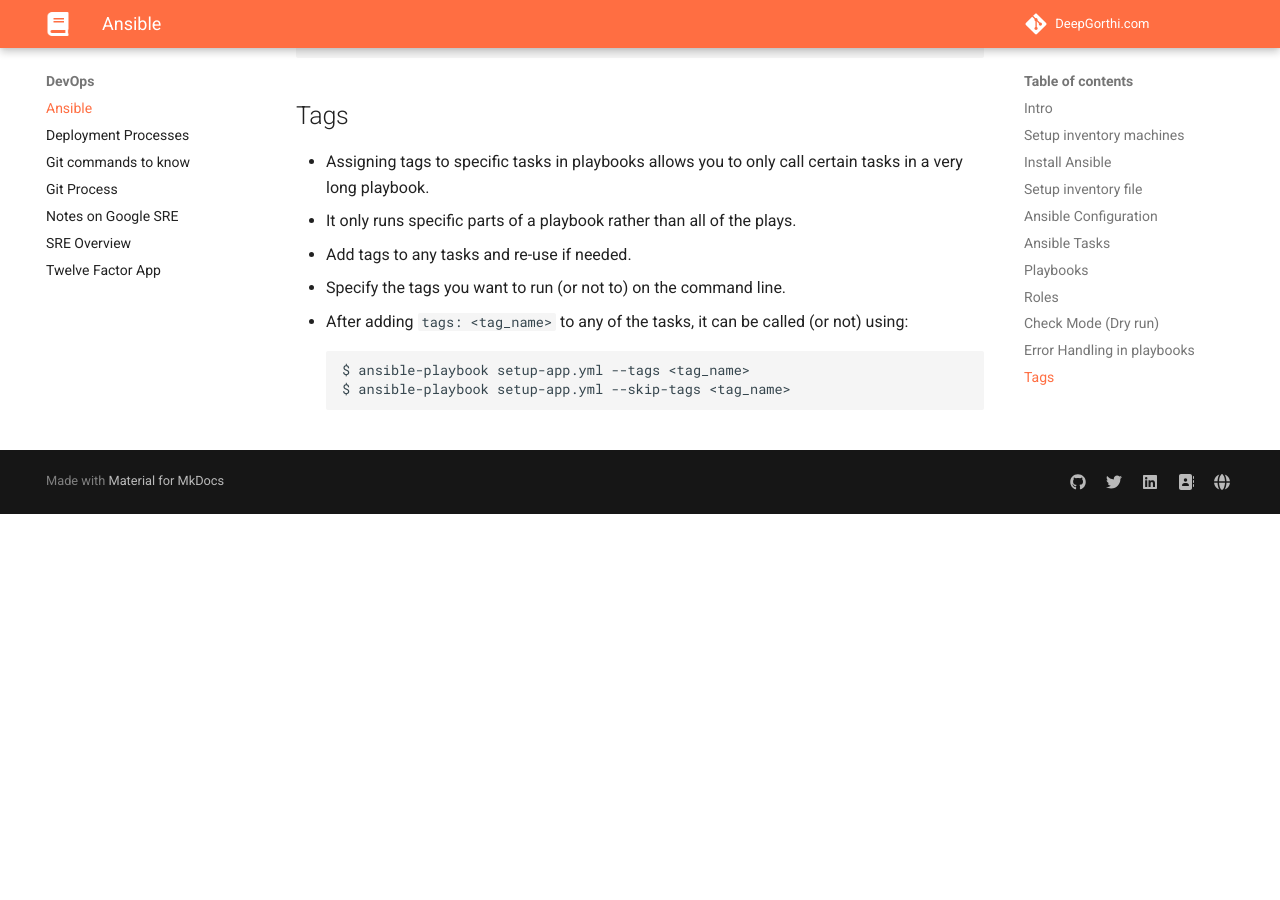
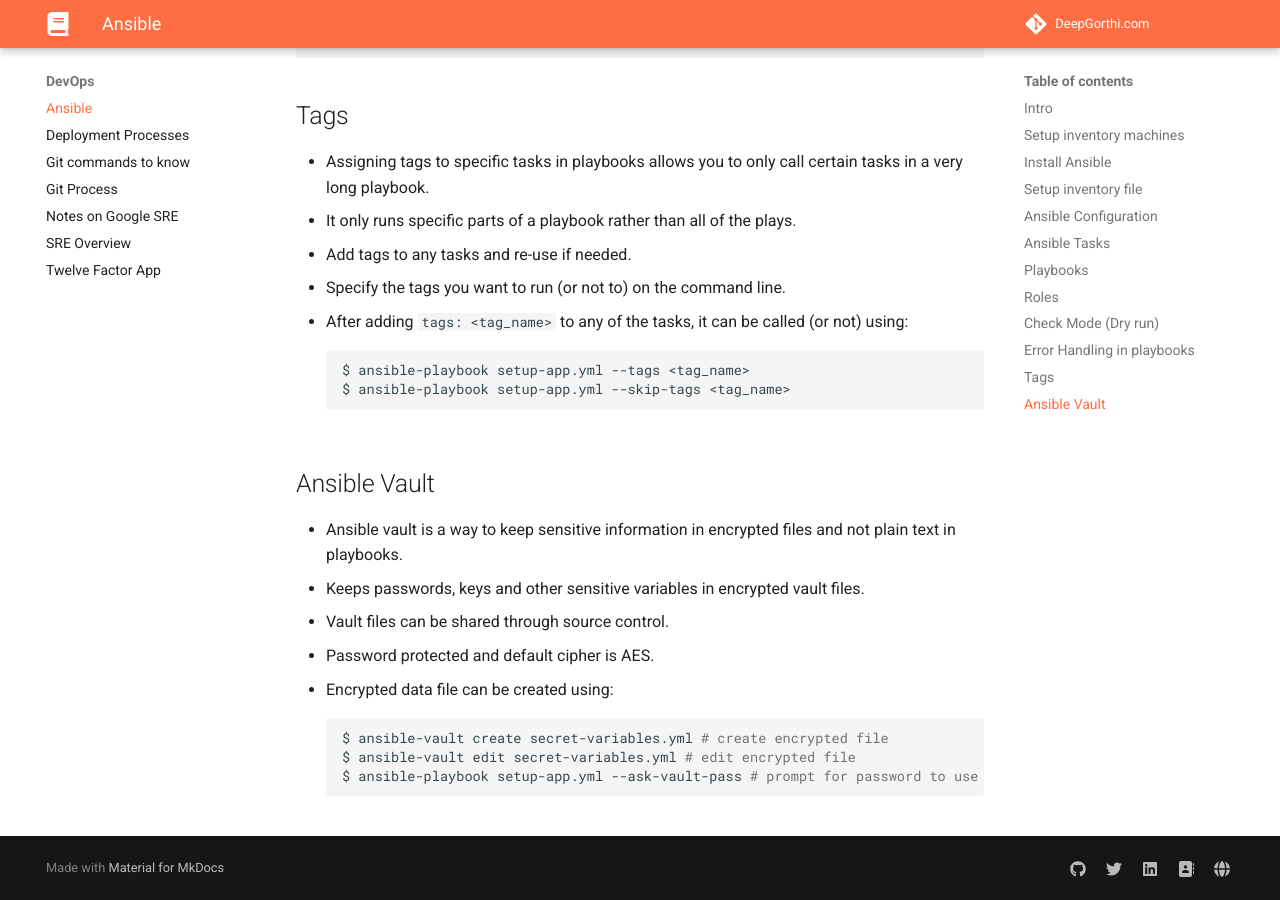
Before and after one commit to deepgorthi/dg-notes, an MkDocs documentation site: the page built from docs/DevOps/ansible.md, in a window 1280 px wide and 900 px high, scrolled down 12870 px. Built offline with MkDocs 1.6.1 and Material for MkDocs 9.7.7, drawn with Linux system fonts in a browser that asks for light colours; before the commit the page ends 13384 px from its top, so only the background shows below that.

Commit message:
ansible vault

````diff
--- a/docs/DevOps/ansible.md
+++ b/docs/DevOps/ansible.md
@@ -1109,3 +1109,16 @@
     $ ansible-playbook setup-app.yml --tags <tag_name>
     $ ansible-playbook setup-app.yml --skip-tags <tag_name>
     ```
+
+## Ansible Vault
+
+- Ansible vault is a way to keep sensitive information in encrypted files and not plain text in playbooks.
+- Keeps passwords, keys and other sensitive variables in encrypted vault files.
+- Vault files can be shared through source control.
+- Password protected and default cipher is AES.
+- Encrypted data file can be created using:
+    ```bash
+    $ ansible-vault create secret-variables.yml # create encrypted file
+    $ ansible-vault edit secret-variables.yml # edit encrypted file
+    $ ansible-playbook setup-app.yml --ask-vault-pass # prompt for password to use the encrypted secret variables file
+    ```
````
